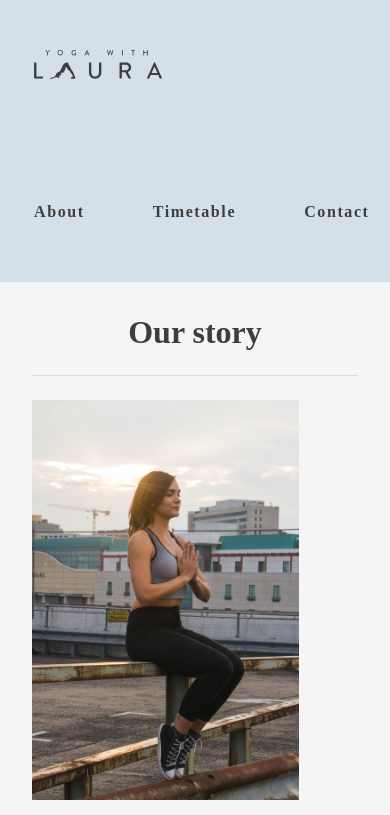
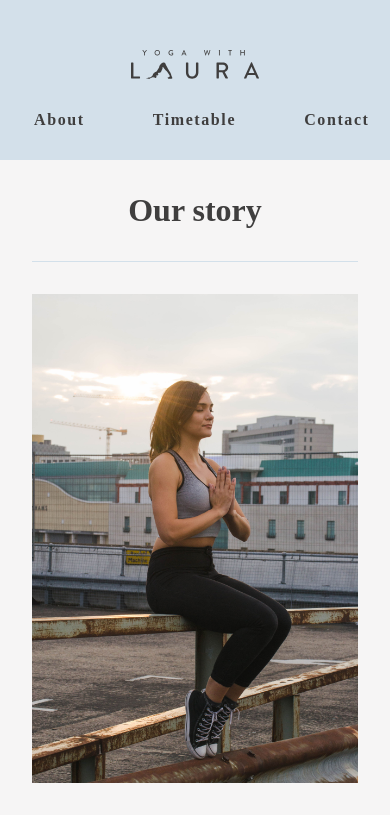
Before and after one commit to laura-dumitru/yoga-blog, a React (Create React App) app: page /about in a window 390 px wide. Shown: the top 815 px of the page. Built offline with nearby package versions, Linux system fonts and the light colour scheme; a web font is replaced by a local one.

Commit message:
Responsive Design

```diff
--- a/src/App.css
+++ b/src/App.css
@@ -20,10 +20,8 @@ ul {
 
 img {
   display: block;
+  margin: 20px auto;
   max-width: 440px;
-  margin: 0 auto;
-  margin-bottom: 20px;
-  margin-top: 20px;
 }
 
 h1,
@@ -36,7 +34,7 @@ h3 {
 hr {
   border: none;
   border-top: 1px solid #d3e0ea;
-  margin: 24px auto;
+  margin: 32px auto;
 }
 .App {
   flex: 1 0 auto;
@@ -49,10 +47,6 @@ a {
 
 a:any-link {
   color: inherit;
-}
-
-.about-hr {
-  width: 100%;
 }
 
 p {
@@ -117,7 +111,7 @@ li {
 
 #header {
   background-color: #d3e0ea;
-  line-height: 140px;
+  line-height: 128px;
   margin-bottom: 32px;
 }
 #header a {
@@ -156,9 +150,12 @@ li {
 .about h1 {
   text-align: center;
 }
+.about-hr {
+  width: 100%;
+}
 
 .about img {
-  margin: 0 24px 24px 0;
+  margin: 0 32px 32px 0;
 }
 .yogaphoto {
   float: left;
@@ -201,7 +198,7 @@ caption {
 }
 
 div .title {
-  margin-top: 30px;
+  margin-top: 32px;
 }
 
 .timetable {
@@ -275,3 +272,23 @@ button:hover {
 button a {
   font-weight: normal;
 }
+
+@media (max-width: 480px) {
+  img {
+    width: 100%;
+  }
+  .yogaphoto {
+    max-height: inherit;
+  }
+
+  #header {
+    line-height: 80px;
+  }
+  #header-title {
+    display: block;
+    text-align: center;
+  }
+  #logo {
+    margin-bottom: -32px;
+  }
+}
```
Also changed, not shown: 1 other file (tests, documents, lock files or other folders).
